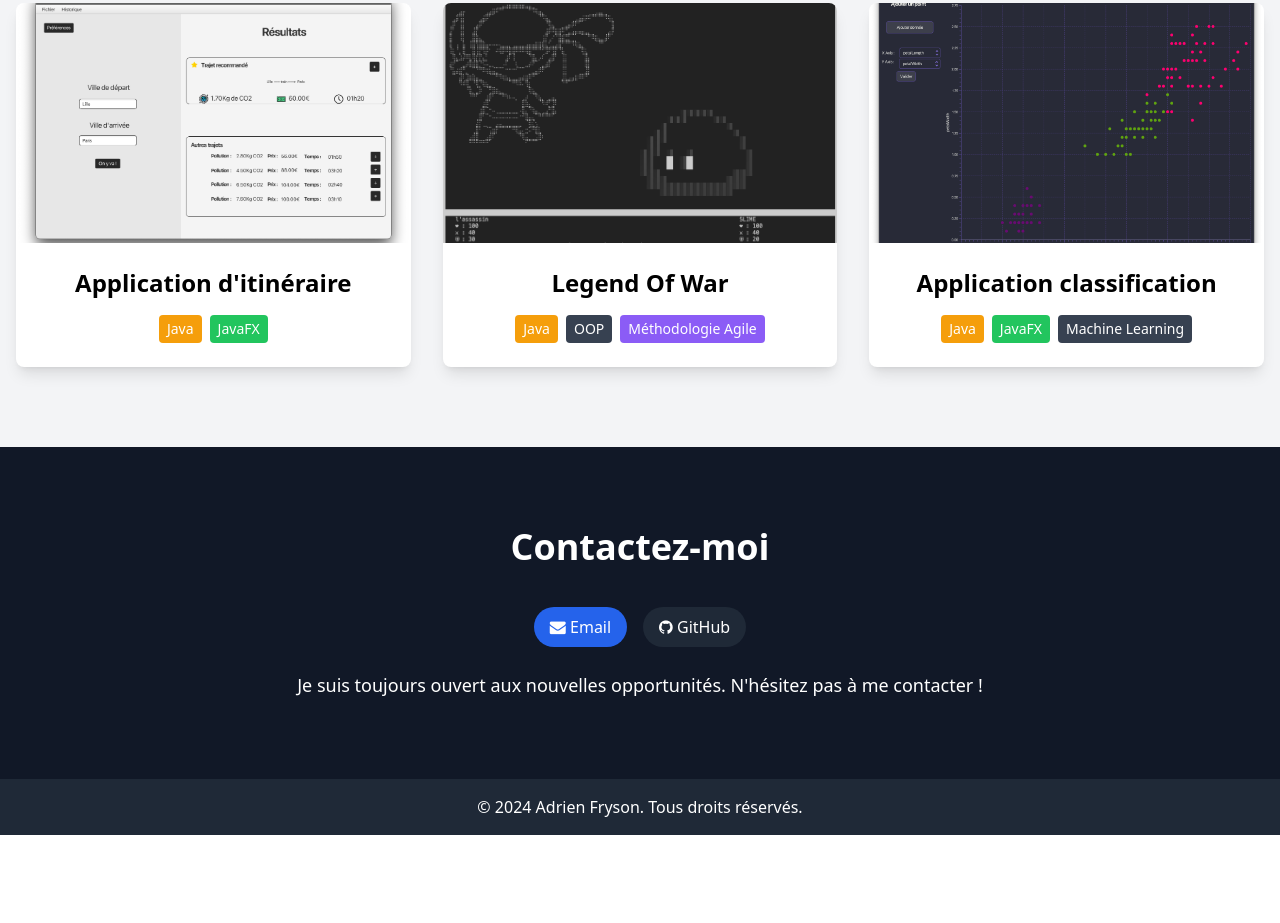
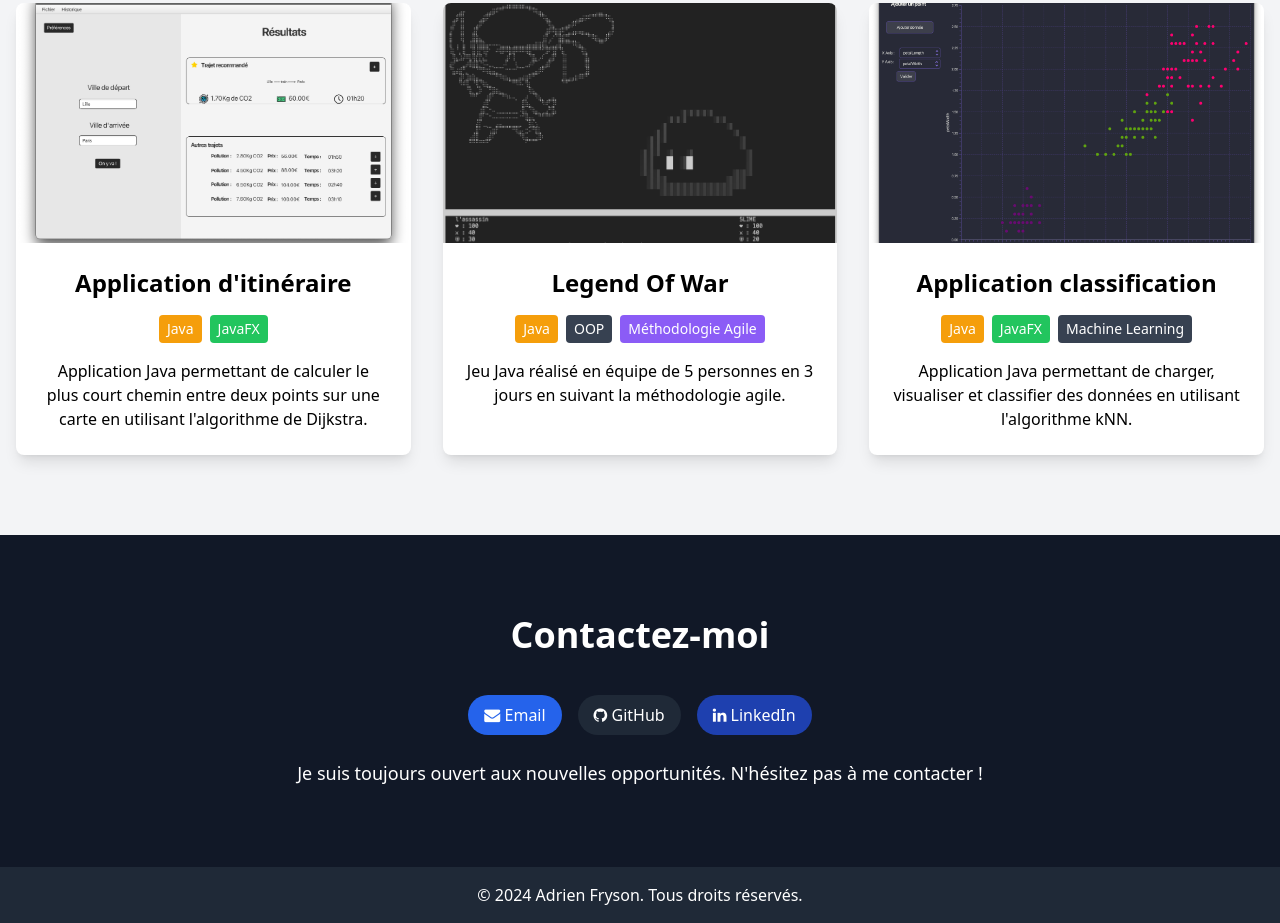
Before and after one commit to adrienfrsn/Portfolio, a website: page index.html in a window 1280 px wide. Shown: the part 2489-3412 px from the top of the page. Before the commit the page ends 3324 px from the top, so only its background shows below. Drawn offline with nearby package versions, Linux system fonts and the light colour scheme.

Commit message:
add description projet, linkedin

```diff
--- a/index.html
+++ b/index.html
@@ -205,6 +205,8 @@
                             <span class="bg-yellow-500 text-white text-sm font-medium px-2 py-1 rounded">Java</span>
                             <span class="bg-green-500 text-white text-sm font-medium px-2 py-1 rounded">JavaFX</span>
                         </div>
+                        <p class="mt-4">Application Java permettant de calculer le plus court chemin entre deux points
+                            sur une carte en utilisant l'algorithme de Dijkstra.</p>
                     </div>
                 </div>
 
@@ -222,6 +224,8 @@
                             <span class="bg-purple-500 text-white text-sm font-medium px-2 py-1 rounded">Méthodologie
                                 Agile</span>
                         </div>
+                        <p class="mt-4">Jeu Java réalisé en équipe de 5 personnes en
+                            3 jours en suivant la méthodologie agile.</p>
                     </div>
                 </div>
 
@@ -239,6 +243,8 @@
                             <span class="bg-gray-700 text-white text-sm font-medium px-2 py-1 rounded">Machine
                                 Learning</span>
                         </div>
+                        <p class="mt-4">Application Java permettant de charger, visualiser et classifier des données
+                            en utilisant l'algorithme kNN.</p>
                     </div>
                 </div>
             </div>
@@ -255,6 +261,9 @@
                 <a href="https://github.com/adrienfrsn"
                     class="ml-4 bg-gray-800 hover:bg-gray-700 text-white py-2 px-4 rounded-full transition duration-300"><i
                         class="fa fa-github"></i> GitHub</a>
+                <a href="https://fr.linkedin.com/in/adrien-fryson"
+                    class="ml-4 bg-blue-800 hover:bg-blue-700 text-white py-2 px-4 rounded-full transition duration-300"><i
+                        class="fa fa-linkedin"></i> LinkedIn</a>
             </div>
             <p class="text-lg">Je suis toujours ouvert aux nouvelles opportunités. N'hésitez pas à me contacter !</p>
         </div>
```
